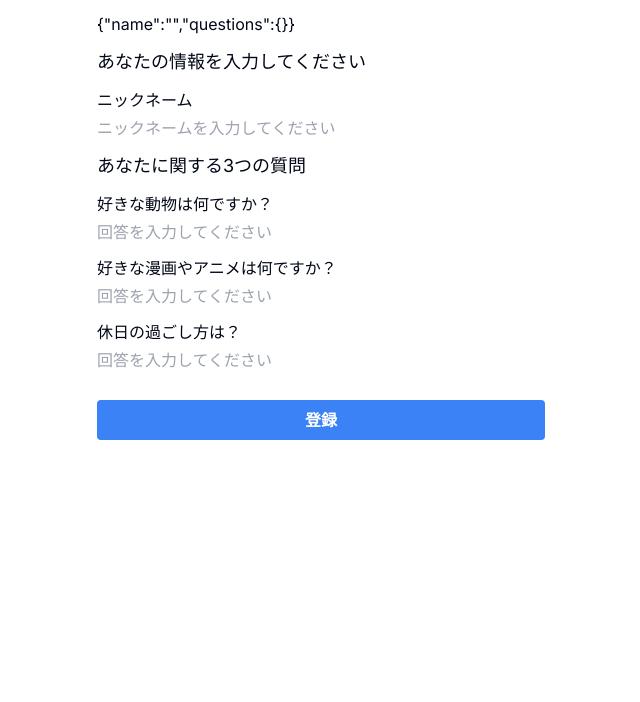
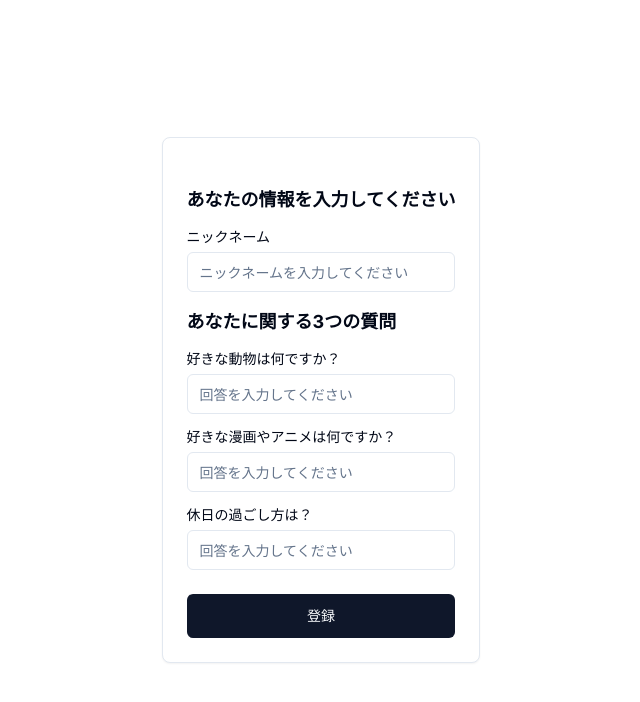
Before and after one commit to TEDxUTsukuba/event-attendee-network, a Next.js app: page /event/1/register in a window 1280 px wide. Shown: the top 702 px of the page, without its empty margins (319-959 px from the left). Built offline with nearby package versions, Linux system fonts and the light colour scheme; no server answers; the database is empty.

Commit message:
update: 登録ページを最低限美化

```diff
--- a/package.json
+++ b/package.json
@@ -11,6 +11,8 @@
     "lint": "next lint"
   },
   "dependencies": {
+    "@radix-ui/react-label": "^2.0.2",
+    "@radix-ui/react-slot": "^1.0.2",
     "@types/firebase": "^3.2.1",
     "class-variance-authority": "^0.7.0",
     "clsx": "^2.1.1",
--- a/src/components/pages/eventUserRegisterPage.tsx
+++ b/src/components/pages/eventUserRegisterPage.tsx
@@ -3,6 +3,10 @@
 import { pickupNQuestions } from "@/lib/question";
 import { useEffect, useState } from "react";
 import { useRouter } from "next/navigation"
+import { Card, CardHeader, CardContent, CardFooter } from "../ui/card";
+import { Input } from "../ui/input";
+import { Button } from "../ui/button";
+import { Label } from "../ui/label";
 
 interface EventData {
   id: string;
@@ -17,8 +21,9 @@
 }
 
 export default function EventUserRegisterPage({ eventData }: { eventData: EventData }) {
+  const router = useRouter();
   const [questions, setQuestions] = useState<string[]>([]);
-  const router = useRouter();
+  const [loading, setLoading] = useState<boolean>(false);
 
   useEffect(() => {
     setQuestions(pickupNQuestions(3));
@@ -54,7 +59,11 @@
   }
 
   const onSubmit = async () => {
-    console.log(userData);
+    if (loading) {
+      return;
+    }
+    setLoading(true);
+
     const response = await fetch(`/api/event/register`, {
       method: "POST",
       body: JSON.stringify({
@@ -79,26 +88,37 @@
 
     // リダイレクト
     router.push(`/event/${eventData.id}/portal`);
+
+    setLoading(false);
   }
 
 
   return (
-    <div className="max-w-md mx-auto flex flex-col gap-3">
-      <h1 className="text-lg font-bold">{eventData.name}</h1>
-      <p>{JSON.stringify(userData)}</p>
-      <h2 className="text-lg">あなたの情報を入力してください</h2>
-      <div>
-        <label>ニックネーム</label>
-        <input type="text" className="block w-full mt-1" placeholder="ニックネームを入力してください" onChange={onChangeNickname} />
-      </div>
-      <h2 className="text-lg">あなたに関する3つの質問</h2>
-      {questions.map((question) => (
-        <div key={question}>
-          <label>{question}</label>
-          <input type="text" className="block w-full mt-1" placeholder="回答を入力してください" onChange={(e) => onChangeQuestion(question, e)} />
-        </div>
-      ))}
-      <button className="block w-full mt-4 bg-blue-500 text-white font-bold py-2 px-4 rounded" onClick={onSubmit}>登録</button>
+    <div className="px-3 h-screen flex items-center justify-center">
+      <Card className="max-w-md mx-auto">
+        <CardHeader>
+          <h1 className="text-2xl font-bold">{eventData.name}</h1>
+        </CardHeader>
+        <CardContent className="grid gap-4">
+          <h2 className="text-lg font-bold">あなたの情報を入力してください</h2>
+          <div className="grid gap-2">
+            <Label htmlFor="nickname">ニックネーム</Label>
+            <Input id="nickname" placeholder="ニックネームを入力してください" onChange={onChangeNickname} />
+          </div>
+          <h2 className="text-lg font-bold">あなたに関する3つの質問</h2>
+          {questions.map((question) => (
+            <div key={question} className="grid gap-2">
+              <Label htmlFor={question}>{question}</Label>
+              <Input id={question} placeholder="回答を入力してください" onChange={(e) => onChangeQuestion(question, e)} />
+            </div>
+          ))}
+        </CardContent>
+        <CardFooter>
+          <Button size="lg" className="w-full" onClick={onSubmit} disabled={loading}>
+            登録
+          </Button>
+        </CardFooter>
+      </Card>
     </div>
   );
 }
--- /dev/null
+++ b/src/components/ui/button.tsx
@@ -0,0 +1,56 @@
+import * as React from "react"
+import { Slot } from "@radix-ui/react-slot"
+import { cva, type VariantProps } from "class-variance-authority"
+
+import { cn } from "@/lib/utils"
+
+const buttonVariants = cva(
+  "inline-flex items-center justify-center whitespace-nowrap rounded-md text-sm font-medium ring-offset-background transition-colors focus-visible:outline-none focus-visible:ring-2 focus-visible:ring-ring focus-visible:ring-offset-2 disabled:pointer-events-none disabled:opacity-50",
+  {
+    variants: {
+      variant: {
+        default: "bg-primary text-primary-foreground hover:bg-primary/90",
+        destructive:
+          "bg-destructive text-destructive-foreground hover:bg-destructive/90",
+        outline:
+          "border border-input bg-background hover:bg-accent hover:text-accent-foreground",
+        secondary:
+          "bg-secondary text-secondary-foreground hover:bg-secondary/80",
+        ghost: "hover:bg-accent hover:text-accent-foreground",
+        link: "text-primary underline-offset-4 hover:underline",
+      },
+      size: {
+        default: "h-10 px-4 py-2",
+        sm: "h-9 rounded-md px-3",
+        lg: "h-11 rounded-md px-8",
+        icon: "h-10 w-10",
+      },
+    },
+    defaultVariants: {
+      variant: "default",
+      size: "default",
+    },
+  }
+)
+
+export interface ButtonProps
+  extends React.ButtonHTMLAttributes<HTMLButtonElement>,
+    VariantProps<typeof buttonVariants> {
+  asChild?: boolean
+}
+
+const Button = React.forwardRef<HTMLButtonElement, ButtonProps>(
+  ({ className, variant, size, asChild = false, ...props }, ref) => {
+    const Comp = asChild ? Slot : "button"
+    return (
+      <Comp
+        className={cn(buttonVariants({ variant, size, className }))}
+        ref={ref}
+        {...props}
+      />
+    )
+  }
+)
+Button.displayName = "Button"
+
+export { Button, buttonVariants }
--- /dev/null
+++ b/src/components/ui/card.tsx
@@ -0,0 +1,79 @@
+import * as React from "react"
+
+import { cn } from "@/lib/utils"
+
+const Card = React.forwardRef<
+  HTMLDivElement,
+  React.HTMLAttributes<HTMLDivElement>
+>(({ className, ...props }, ref) => (
+  <div
+    ref={ref}
+    className={cn(
+      "rounded-lg border bg-card text-card-foreground shadow-sm",
+      className
+    )}
+    {...props}
+  />
+))
+Card.displayName = "Card"
+
+const CardHeader = React.forwardRef<
+  HTMLDivElement,
+  React.HTMLAttributes<HTMLDivElement>
+>(({ className, ...props }, ref) => (
+  <div
+    ref={ref}
+    className={cn("flex flex-col space-y-1.5 p-6", className)}
+    {...props}
+  />
+))
+CardHeader.displayName = "CardHeader"
+
+const CardTitle = React.forwardRef<
+  HTMLParagraphElement,
+  React.HTMLAttributes<HTMLHeadingElement>
+>(({ className, ...props }, ref) => (
+  <h3
+    ref={ref}
+    className={cn(
+      "text-2xl font-semibold leading-none tracking-tight",
+      className
+    )}
+    {...props}
+  />
+))
+CardTitle.displayName = "CardTitle"
+
+const CardDescription = React.forwardRef<
+  HTMLParagraphElement,
+  React.HTMLAttributes<HTMLParagraphElement>
+>(({ className, ...props }, ref) => (
+  <p
+    ref={ref}
+    className={cn("text-sm text-muted-foreground", className)}
+    {...props}
+  />
+))
+CardDescription.displayName = "CardDescription"
+
+const CardContent = React.forwardRef<
+  HTMLDivElement,
+  React.HTMLAttributes<HTMLDivElement>
+>(({ className, ...props }, ref) => (
+  <div ref={ref} className={cn("p-6 pt-0", className)} {...props} />
+))
+CardContent.displayName = "CardContent"
+
+const CardFooter = React.forwardRef<
+  HTMLDivElement,
+  React.HTMLAttributes<HTMLDivElement>
+>(({ className, ...props }, ref) => (
+  <div
+    ref={ref}
+    className={cn("flex items-center p-6 pt-0", className)}
+    {...props}
+  />
+))
+CardFooter.displayName = "CardFooter"
+
+export { Card, CardHeader, CardFooter, CardTitle, CardDescription, CardContent }
--- /dev/null
+++ b/src/components/ui/input.tsx
@@ -0,0 +1,25 @@
+import * as React from "react"
+
+import { cn } from "@/lib/utils"
+
+export interface InputProps
+  extends React.InputHTMLAttributes<HTMLInputElement> {}
+
+const Input = React.forwardRef<HTMLInputElement, InputProps>(
+  ({ className, type, ...props }, ref) => {
+    return (
+      <input
+        type={type}
+        className={cn(
+          "flex h-10 w-full rounded-md border border-input bg-background px-3 py-2 text-sm ring-offset-background file:border-0 file:bg-transparent file:text-sm file:font-medium placeholder:text-muted-foreground focus-visible:outline-none focus-visible:ring-2 focus-visible:ring-ring focus-visible:ring-offset-2 disabled:cursor-not-allowed disabled:opacity-50",
+          className
+        )}
+        ref={ref}
+        {...props}
+      />
+    )
+  }
+)
+Input.displayName = "Input"
+
+export { Input }
--- /dev/null
+++ b/src/components/ui/label.tsx
@@ -0,0 +1,26 @@
+"use client"
+
+import * as React from "react"
+import * as LabelPrimitive from "@radix-ui/react-label"
+import { cva, type VariantProps } from "class-variance-authority"
+
+import { cn } from "@/lib/utils"
+
+const labelVariants = cva(
+  "text-sm font-medium leading-none peer-disabled:cursor-not-allowed peer-disabled:opacity-70"
+)
+
+const Label = React.forwardRef<
+  React.ElementRef<typeof LabelPrimitive.Root>,
+  React.ComponentPropsWithoutRef<typeof LabelPrimitive.Root> &
+    VariantProps<typeof labelVariants>
+>(({ className, ...props }, ref) => (
+  <LabelPrimitive.Root
+    ref={ref}
+    className={cn(labelVariants(), className)}
+    {...props}
+  />
+))
+Label.displayName = LabelPrimitive.Root.displayName
+
+export { Label }
```
Also changed, not shown: 1 other file (tests, documents, lock files or other folders).
